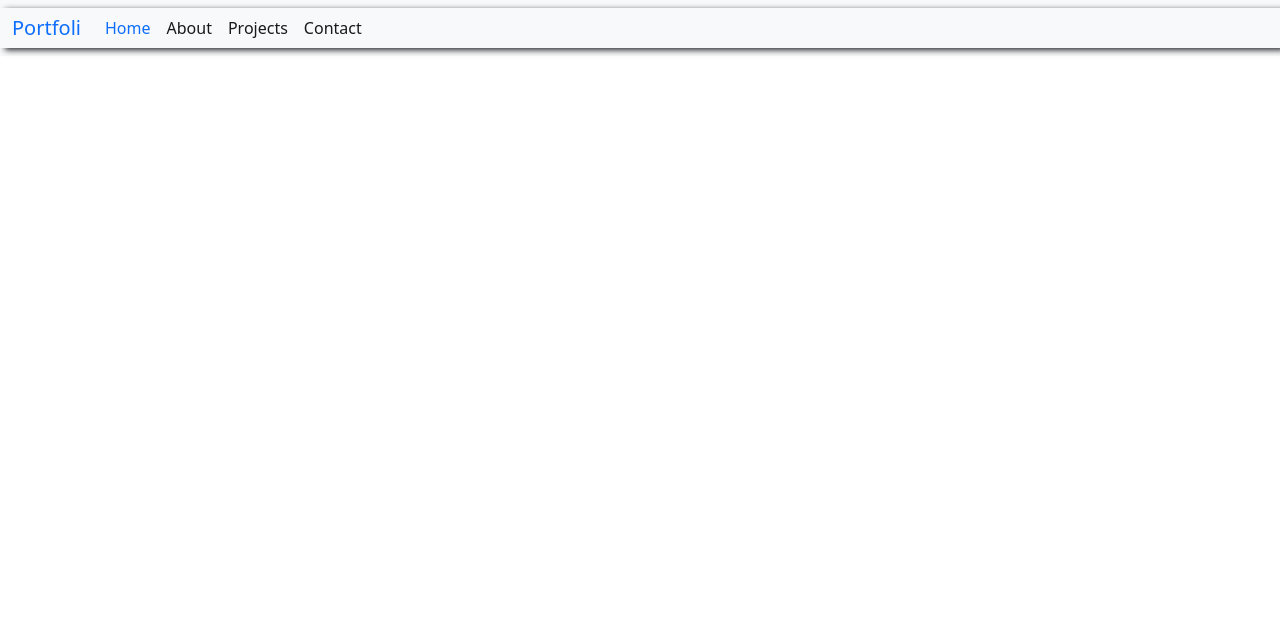
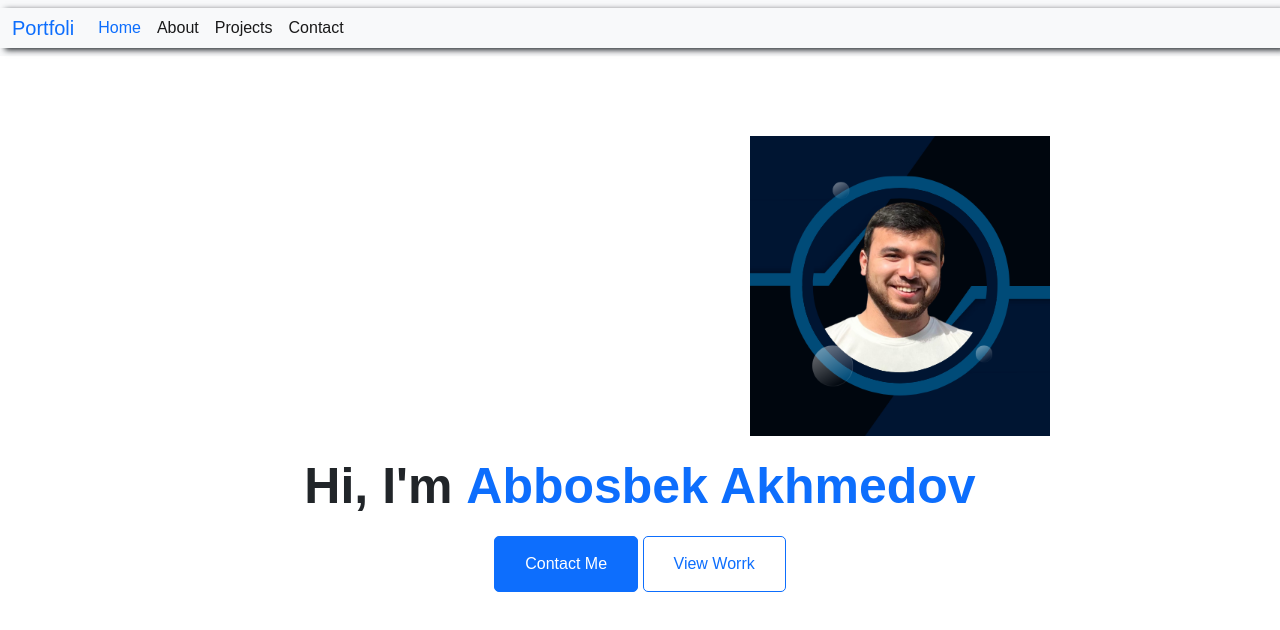
Before and after one commit to Javlonbek-1010/Mustaqil-loyiha, a plain HTML site: page index.html in a window 1280 px wide. Drawn offline with nearby package versions, Linux system fonts and the light colour scheme.

Commit message:
Rasm va sozlar qoshilda

```diff
--- a/index.html
+++ b/index.html
@@ -33,8 +33,16 @@
     </div>
   </div>
 </nav>
+        <img class="img" src="img/image (1).png" alt="">
+        <div class="txt">
+             <h1 class="hello">Hi, I'm  <h1 class="name">Abbosbek Akhmedov</h1></h1>
+        </div>
 
-
+    <p class="a"></p>
+    <div class="but">
+    <button class="blue">Contact Me</button>
+    <button class="white">View Worrk</button>
+    </div>
 
     <script src="https://cdn.jsdelivr.net/npm/bootstrap@5.0.2/dist/js/bootstrap.bundle.min.js" integrity="sha384-MrcW6ZMFYlzcLA8Nl+NtUVF0sA7MsXsP1UyJoMp4YLEuNSfAP+JcXn/tWtIaxVXM" crossorigin="anonymous"></script>
 </body>
--- a/main.css
+++ b/main.css
@@ -1,4 +1,48 @@
+*{
+    font-family: sans-serif;
+}
 .box{
     box-shadow: 5px 1.5px 6px;
 
 }
+.img{
+    margin: 0 750px;
+    height: 300px;
+    margin-top: 5rem;
+    display: flex;
+
+}
+.hello{
+    font-size: 50px;
+    font-weight: 600;
+    display: inline;
+}
+.name{
+    font-size: 50px;
+    font-weight: 700;
+    color: #0d6efd;
+    display: inline;
+}
+.txt{
+    text-align: center;
+    margin-top: 20px;
+}
+.blue{
+    padding: 15px 30px;
+    border: 1px solid #0d6efd;
+    background-color: #0d6efd;
+    border-radius: 5px;
+    color: white;
+}
+.white{
+    padding: 15px 30px;
+    border: 1px solid #0d6efd;
+    background-color: white;
+    border-radius: 5px;
+    color: #0d6efd;
+}
+.but{
+    text-align: center;
+    margin-top: 20px;
+    gap: 20px;
+}
```
Also changed, not shown: img/image (1).png (added).
